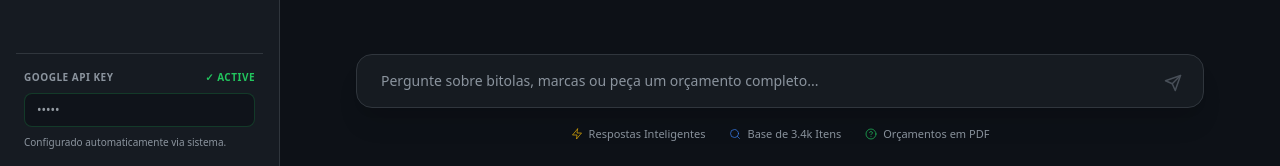
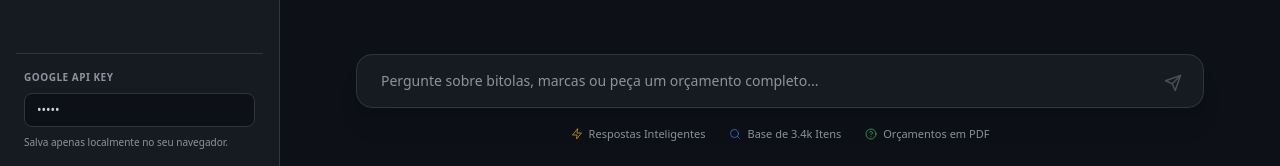
Before and after one commit to Lucas-vbs/agente-vendedor, a React (Vite) app: page / in a window 1280 px wide. Shown: the part 634-800 px from the top of the page. Built offline with nearby package versions, Linux system fonts and the light colour scheme; no server answers.

Commit message:
Security: Remove automatic API Key injection for safety

```diff
--- a/src/App.jsx
+++ b/src/App.jsx
@@ -161,21 +161,16 @@ export default function App() {
                 <div className="px-2 space-y-2">
                   <label className="text-[10px] font-bold text-[#8b949e] uppercase tracking-wider flex items-center justify-between">
                     Google API Key
-                    {import.meta.env.VITE_GOOGLE_API_KEY && <span className="text-green-500 flex items-center gap-1 font-bold">✓ Active</span>}
                   </label>
                   <input
                     type="password"
                     value={apiKey}
                     onChange={(e) => setApiKey(e.target.value)}
-                    placeholder={import.meta.env.VITE_GOOGLE_API_KEY ? "••••••••••••••••" : "Insira sua chave..."}
-                    disabled={!!import.meta.env.VITE_GOOGLE_API_KEY}
-                    className={cn(
-                      "w-full bg-[#0d1117] border border-[#30363d] rounded-lg px-3 py-2 text-xs focus:ring-1 focus:ring-blue-500 outline-none transition-all",
-                      import.meta.env.VITE_GOOGLE_API_KEY && "border-green-500/30 opacity-70"
-                    )}
+                    placeholder="Insira sua chave..."
+                    className="w-full bg-[#0d1117] border border-[#30363d] rounded-lg px-3 py-2 text-xs focus:ring-1 focus:ring-blue-500 outline-none transition-all"
                   />
                   <p className="text-[10px] text-[#8b949e]">
-                    {import.meta.env.VITE_GOOGLE_API_KEY ? "Configurado automaticamente via sistema." : "Salva apenas localmente no seu navegador."}
+                    Salva apenas localmente no seu navegador.
                   </p>
                 </div>
               </div>
```
